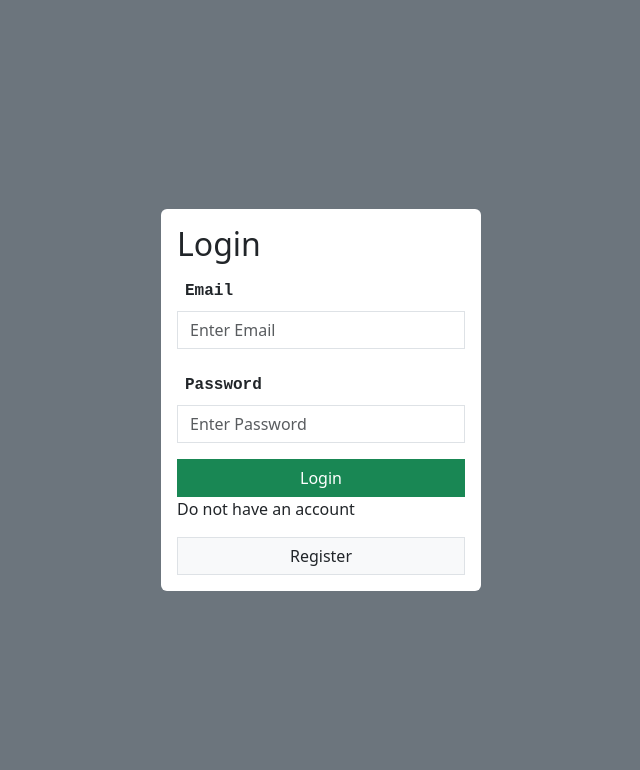
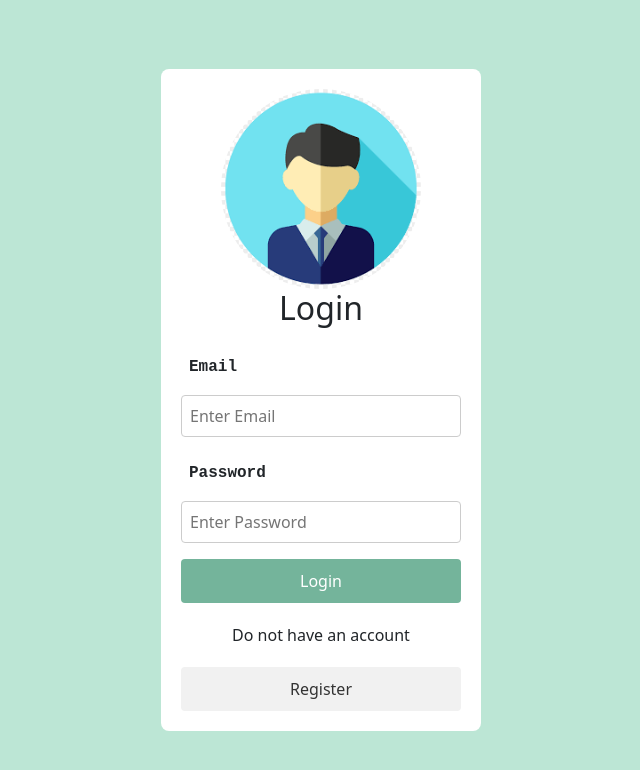
Before and after one commit to SarahElkheshin/RestaurantReviewerWebsite, a React (Vite) app in the folder Restaurant_Reviewer/client/: page /login in a window 1280 px wide. Shown: the top 770 px of the page, without its empty margins (319-959 px from the left). Built offline with nearby package versions, Linux system fonts and the light colour scheme.

Commit message:
Designed Login and Register Pages

```diff
--- a/Restaurant_Reviewer/client/src/App.jsx
+++ b/Restaurant_Reviewer/client/src/App.jsx
@@ -1,4 +1,3 @@
-//import { useState } from 'react'
 import 'bootstrap/dist/css/bootstrap.min.css'
 import Signup from './Signup'
 import Login from './Login'
--- a/Restaurant_Reviewer/client/src/style.css
+++ b/Restaurant_Reviewer/client/src/Dashboard.css
@@ -1,5 +1,3 @@
-
-
   .charts {
     display: grid;
     grid-template-columns: 1fr 1fr;
@@ -9,9 +7,13 @@
   }
   .main-title{
     font-family: "Comic Sans MS", cursive, sans-serif;
-  color: #f2f2f2;
+  color: #74b49b;
 text-align: center;
   font-size: 40px;
   margin-top: 30px;
   border-bottom: 2px solid white;
   }
+.topnav-right-dashboard{
+  margin-left:1900px;
+  margin-right: 0%;
+}
--- /dev/null
+++ b/Restaurant_Reviewer/client/src/Login.css
@@ -0,0 +1,81 @@
+/* Login.css */
+.login-container {
+    display: flex;
+    justify-content: center;
+    align-items: center;
+    height: 100vh;
+    background-color: #bce6d5;
+
+}
+
+.login-box {
+    background-color: #fff;
+    padding: 20px;
+    border-radius: 8px;
+    width: 25%;
+}
+
+.img-container {
+    text-align: center;
+}
+
+.avatar {
+    width: 200px;
+    height: 200px;
+    border-radius: 50%;
+}
+.login-title
+{
+    text-align: center;
+}
+
+.form-container {
+    margin-top: 20px;
+
+}
+
+label {
+    display: block;
+    margin-bottom: 8px;
+}
+
+input {
+    width: 100%;
+    padding: 8px;
+    margin-bottom: 16px;
+    border: 1px solid #ccc;
+    border-radius: 4px;
+}
+
+button {
+    background-color: #74b49b;
+    color: #fff;
+    padding: 10px;
+    border: none;
+    border-radius: 4px;
+    cursor: pointer;
+    width: 100%;
+}
+
+button:hover {
+    background-color: #ddd;
+}
+
+p {
+    text-align: center;
+    margin-top: 20px;
+}
+
+.register-btn {
+    background-color: #f1f1f1;
+    padding: 10px;
+    text-align: center;
+    text-decoration: none;
+    display: block;
+    border-radius: 4px;
+    color: #333;
+}
+
+.register-btn:hover {
+    background-color: #ddd;
+}
--- a/Restaurant_Reviewer/client/src/Login.jsx
+++ b/Restaurant_Reviewer/client/src/Login.jsx
@@ -2,7 +2,7 @@ import { useState } from "react";
 import axios from 'axios'
 import { Link } from 'react-router-dom';
 import { useNavigate } from "react-router-dom";
-
+import'./Login.css'
 function Login(){
 
     const [email, setEmail]=useState()
@@ -23,48 +23,44 @@ axios.defaults.withCredentials = true;
     }
 
     return (
-        <div className="d-flex justify-content-center align-items-center bg-secondary vh-100">
-            <div className="bg-white p-3 rounded w-25">
-                <h2>Login</h2>
+        <div className="login-container">
+            <div className="login-box">
+
                 <form onSubmit={handleSubmit}>
-
-                    <div className="mb-3">
-                        <label htmlFor="email">
-                            <strong>Email</strong>
-                        </label>
+                    <div className="img-container">
+                        <img src="./src/assets/avatar.png" alt="Avatar" className="avatar" />
+                    </div>
+                    <h2 className="login-title">Login</h2>
+                    <div className="form-container">
+                        <label htmlFor="email"><b>Email</b></label>
                         <input
                             type="email"
                             placeholder="Enter Email"
                             autoComplete="off"
                             name="email"
-                        className="form-control rounded-0"
-                        onChange={(e)=>setEmail(e.target.value)}
+                            onChange={(e) => setEmail(e.target.value)}
                         />
-                    </div>
 
-                    <div className="mb-3">
-                        <label htmlFor="email">
-                            <strong>Password</strong>
-                        </label>
+                        <label htmlFor="password"><b>Password</b></label>
                         <input
                             type="password"
                             placeholder="Enter Password"
                             name="password"
-                        className="form-control rounded-0"
-                        onChange={(e)=>setPassword(e.target.value)}
+                            onChange={(e) => setPassword(e.target.value)}
                         />
+
+                        <button type="submit">Login</button>
                     </div>
-
-                    <button type="submit" className="btn btn-success w-100 rounded-0">
-                        Login
-                    </button>
                 </form>
                 <p>Do not have an account</p>
-                    <Link to="/register" className="btn btn-default border w-100 bg-light rounded-0 text-decoration-none">
+                <div className="form-container">
+                    <Link to="/register" className="register-btn">
                         Register
                     </Link>
                 </div>
             </div>
-    )
+        </div>
+    );
 }
+
 export default Login;
--- a/Restaurant_Reviewer/client/src/Restaurant.jsx
+++ b/Restaurant_Reviewer/client/src/Restaurant.jsx
@@ -224,7 +224,6 @@ function Restaurant() {
         <div className="row row-cols-1 row-cols-md-4 g-4">
           {filteredRestaurants.map((restaurant, index) => (
             <div key={index} className="col">
-               <Link to={'/restaurant/${restaurant._id}'}>
               <div className="card">
                 <img src={restaurant.image} alt={restaurant.name} />
                 <div className="card-body">
@@ -277,12 +276,9 @@ function Restaurant() {
 
 
               </div>
-              </Link>
             </div>
           ))}
         </div>
-
-        {/* <Link to="/home" className="btn btn-primary mt-3">Back to Home</Link> */}
       </div>
     </div>
   );
--- /dev/null
+++ b/Restaurant_Reviewer/client/src/Signup.css
@@ -0,0 +1,70 @@
+/* Signup.css */
+.signup-container {
+    display: flex;
+    justify-content: center;
+    align-items: center;
+    height: 100vh;
+    background-color: #bce6d5;
+}
+
+.signup-box {
+    background-color: #fff;
+    padding: 20px;
+    border-radius: 8px;
+    width: 25%;
+}
+
+.register-title
+{
+    text-align: center;
+}
+
+.form-group {
+    margin-top: 20px;
+}
+
+label {
+    display: block;
+    margin-bottom: 8px;
+}
+
+input {
+    width: 100%;
+    padding: 8px;
+    margin-bottom: 16px;
+    border: 1px solid #ccc;
+    border-radius: 4px;
+}
+
+button {
+    background-color: #74b49b;
+    color: #fff;
+    padding: 10px;
+    border: none;
+    border-radius: 4px;
+    cursor: pointer;
+    width: 100%;
+}
+
+button:hover {
+    background-color: #ddd;
+}
+
+p {
+    text-align: center;
+    margin-top: 20px;
+}
+
+.login-btn {
+    background-color: #f1f1f1;
+    padding: 10px;
+    text-align: center;
+    text-decoration: none;
+    display: block;
+    border-radius: 4px;
+    color: #333;
+}
+
+.login-btn:hover {
+    background-color: #ddd;
+}
--- a/Restaurant_Reviewer/client/src/Signup.jsx
+++ b/Restaurant_Reviewer/client/src/Signup.jsx
@@ -2,6 +2,7 @@ import { useState } from "react";
 import { Link } from 'react-router-dom';
 import axios from 'axios'
 import { useNavigate } from "react-router-dom";
+import './Signup.css'
 
 
 
@@ -21,68 +22,50 @@ function Signup()
 
         .catch(err=>console.log(err))
     }
+
     return (
-        <div className="d-flex justify-content-center align-items-center bg-secondary vh-100">
-            <div className="bg-white p-3 rounded w-25">
-                <h2>Register</h2>
+        <div className="signup-container">
+            <div className="signup-box">
+                <h2 className="register-title">Register</h2>
                 <form onSubmit={handleSubmit}>
-                    <div className="mb-3">
-                        <label htmlFor="email">
-                            <strong>Name</strong>
-                        </label>
+                    <div className="form-group">
+                        <label htmlFor="name"><b>Name</b></label>
                         <input
                             type="text"
-                        placeholder="Enter name"
+                            placeholder="Enter Name"
                             autoComplete="off"
-                        name="email"
-                        className="form-control rounded-0"
-                        onChange={(e)=>setName(e.target.value)}
+                            name="name"
+                            onChange={(e) => setName(e.target.value)}
                         />
-                    </div>
-
-                    <div className="mb-3">
-                        <label htmlFor="email">
-                            <strong>Email</strong>
-                        </label>
+                        <label htmlFor="email"><b>Email</b></label>
                         <input
                             type="email"
                             placeholder="Enter Email"
                             autoComplete="off"
                             name="email"
-                        className="form-control rounded-0"
-                        onChange={(e)=>setEmail(e.target.value)}
+                            onChange={(e) => setEmail(e.target.value)}
                         />
-                    </div>
 
-                    <div className="mb-3">
-                        <label htmlFor="email">
-                            <strong>Password</strong>
-                        </label>
+                        <label htmlFor="password"><b>Password</b></label>
                         <input
                             type="password"
                             placeholder="Enter Password"
                             name="password"
-                        className="form-control rounded-0"
-                        onChange={(e)=>setPassword(e.target.value)}
+                            onChange={(e) => setPassword(e.target.value)}
                         />
+
+                    <button type="submit">Register</button>
                     </div>
-
-                    <button type="submit" className="btn btn-success w-100 rounded-0">
-                        Register
-                    </button>
                 </form>
                 <p>Already have an account</p>
-                    <Link to="/login" className="btn btn-default border w-100 bg-light rounded-0 text-decoration-none">
+                <div className="form-container">
+                    <Link to="/login" className="login-btn">
                         Login
                     </Link>
-
-
                 </div>
             </div>
+        </div>
+    );
+}
 
-
-
-
-    )
-}
-export default Signup
+export default Signup;
```
Also changed, not shown: Restaurant_Reviewer/client/src/Dashboard.jsx (+12 -11 lines), Restaurant_Reviewer/client/src/assets/avatar.png (added). Lines whose indentation alone changed are shown as unchanged.
